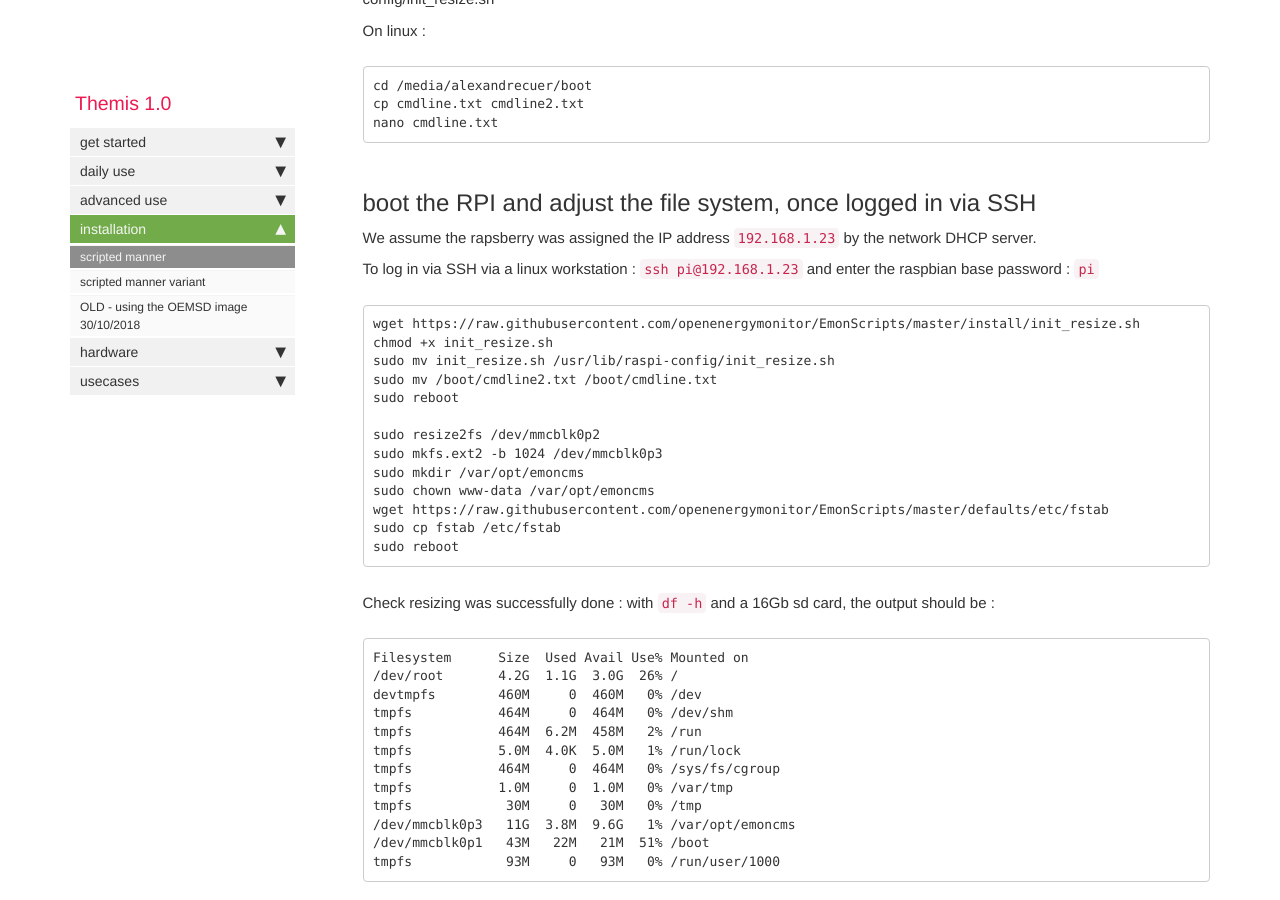
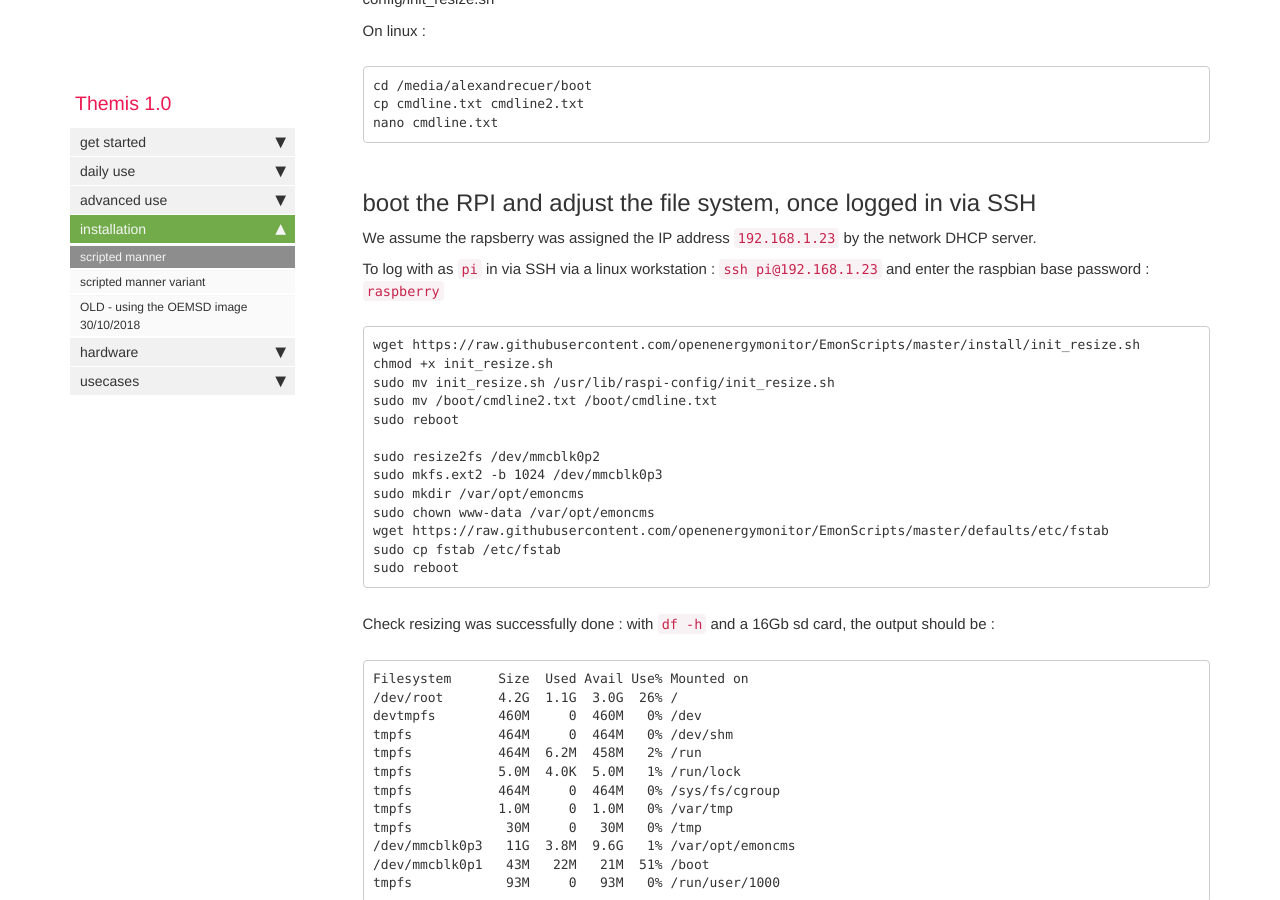
Before and after one commit to dromotherm/documentation, a Jekyll site: the page built from pages/themis/Note_install_Themis.md, in a window 1280 px wide and 900 px high, scrolled down 1251 px. Built offline with Jekyll 4.4.1, drawn with Linux system fonts in a browser that asks for light colours; comment, search, counter and statistics services are not loaded.

Commit message:
Update Note_install_Themis.md

````diff
--- a/pages/themis/Note_install_Themis.md
+++ b/pages/themis/Note_install_Themis.md
@@ -47,7 +47,7 @@
 
 We assume the rapsberry was assigned the IP address `192.168.1.23` by the network DHCP server.
 
-To log in via SSH via a linux workstation : `ssh pi@192.168.1.23` and enter the raspbian base password : `pi`
+To log with as `pi` in via SSH via a linux workstation : `ssh pi@192.168.1.23` and enter the raspbian base password : `raspberry`
 
 ```
 wget https://raw.githubusercontent.com/openenergymonitor/EmonScripts/master/install/init_resize.sh
````
